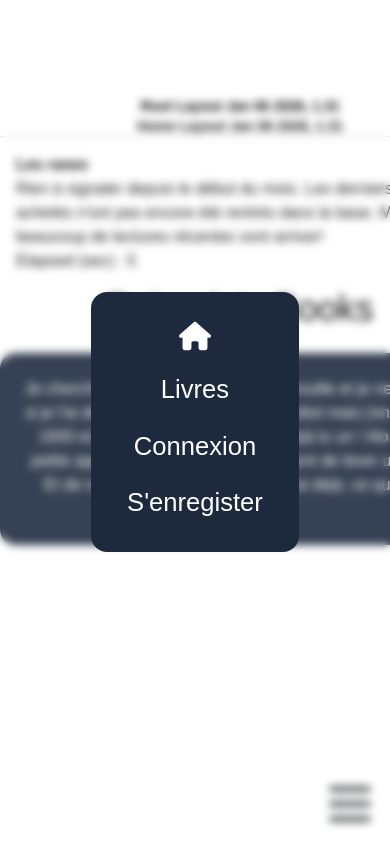
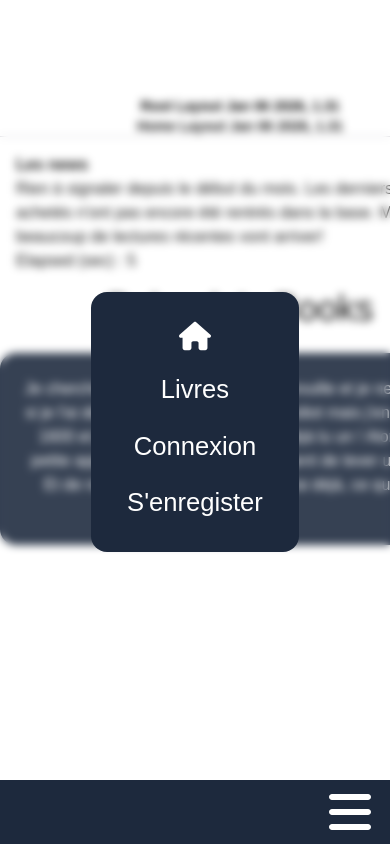
Before and after one commit to yves40/baboulebooksweb, a Next.js app in the folder babweb/: page / in a window 390 px wide. Shown: the top 844 px of the page. Built offline with nearby package versions, Linux system fonts and the light colour scheme.

Commit message:
Working on menu reactivity #4

```diff
--- a/babweb/src/app/globals.css
+++ b/babweb/src/app/globals.css
@@ -133,15 +133,15 @@ body {
 ------------------------------------------------------------------------ */
 .footer {
   @apply
-      text-center p-4 mt-8 z-10
-      sm:w-full
-      sm:bg-[var(--menubackground)]
-      sm:fixed
-      sm:bottom-0 sm:left-0
-      sm:h-[calc(var(--footerheight))]
-      sm:flex sm:flex-row sm:items-center
-      sm:justify-center
-      sm:text-[calc(var(--footertextsize))];
+      text-center p-4 mt-8 z-20
+      w-full
+      bg-[var(--menubackground)]
+      fixed
+      bottom-0 left-0
+      h-[calc(var(--footerheight))]
+      flex flex-row items-center
+      justify-center
+      text-[calc(var(--footertextsize))];
 }
 .footer ul {
   @apply
@@ -160,7 +160,8 @@ body {
     sm:italic;
 }
 .footer__pizzabox {
-  @apply block fixed bottom-0 right-0 mr-4 mb-4
+  @apply block fixed bottom-0 right-0 mr-4 mb-2
+    ml-auto
     sm:hidden;
 }
 /* ------------------------------------------------------------------------
@@ -260,6 +261,11 @@ body {
   height: 32px;
   filter: invert(100%) sepia(100%) saturate(0%) hue-rotate(131deg) brightness(102%) contrast(102%);
 }
+.svg-white48 {
+  width: 48px;
+  height: 48px;
+  filter: invert(100%) sepia(100%) saturate(0%) hue-rotate(131deg) brightness(102%) contrast(102%);
+}
 .svg-gray24 {
   width: 24px;
   height: 24px;
--- a/babweb/src/components/Footer.jsx
+++ b/babweb/src/components/Footer.jsx
@@ -23,8 +23,8 @@ function Footer() {
     <footer className="footer">
       <ul>
         <li className="footer__version ml-4"><p >&copy;  {`${appctx.getVersion()}`}</p></li>
-        <li className="footer__pizzabox ml-auto mr-4">
-            <img className="svg-gray48" onClick={toggleMenu}
+        <li className="footer__pizzabox">
+            <img className="svg-white48" onClick={toggleMenu}
                   src="/svg/bars-solid.svg" alt="" />
         </li>
       </ul>
--- a/babweb/src/redux/menuProperties.js
+++ b/babweb/src/redux/menuProperties.js
@@ -24,7 +24,7 @@ const initialState =
                 state.useremail = "";
             },
             toggleMenuStatus: (state, action) => {
-                // console.log(`*********** ${action.payload.menuvisible}`);
+                console.log(`*********** ${action.payload.menuvisible}`);
                 state.menustatus = action.payload.menuvisible;
             }
         }
```
